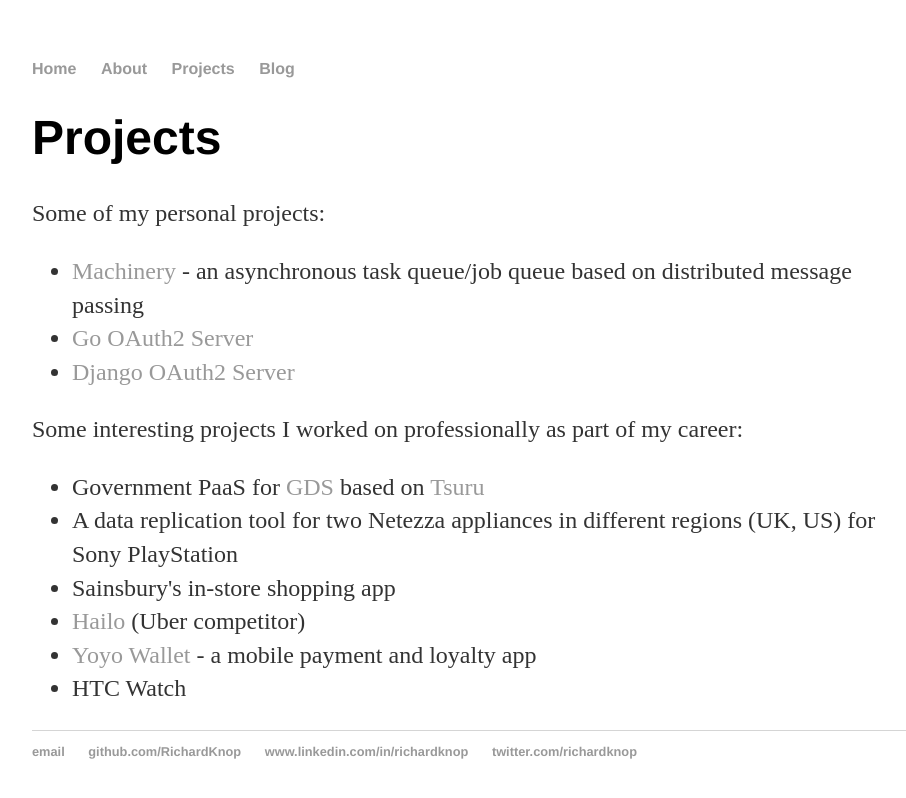
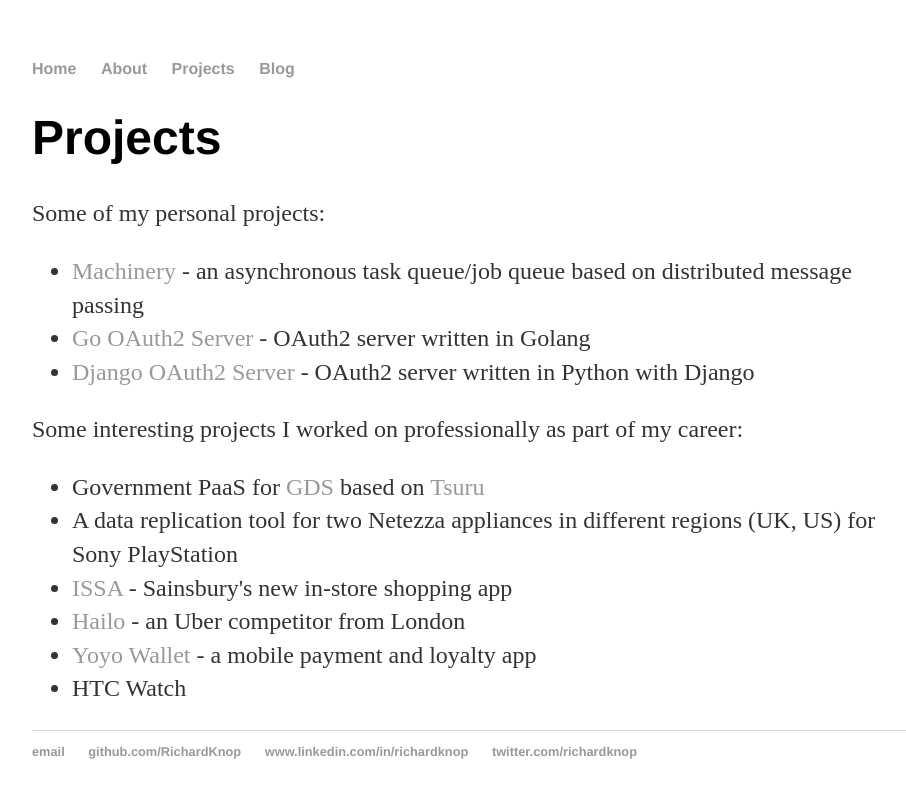
Before and after one commit to RichardKnop/richardknop.github.io, a Jekyll site: the page built from projects/index.html, in a window 1280 px wide. Shown: the top 798 px of the page, without its empty margins (160-1066 px from the left). Built offline with Jekyll 4.4.1, drawn with Linux system fonts in a browser that asks for light colours.

Commit message:
Update index.html

```diff
--- a/projects/index.html
+++ b/projects/index.html
@@ -7,15 +7,15 @@
   <p>Some of my personal projects:</p>
   <ul>
     <li><a href="https://github.com/RichardKnop/machinery">Machinery</a> - an asynchronous task queue/job queue based on distributed message passing</li>
-    <li><a href="https://github.com/RichardKnop/go-oauth2-server">Go OAuth2 Server</a></li>
-    <li><a href="https://github.com/RichardKnop/django-oauth2-server">Django OAuth2 Server</a></a></li>
+    <li><a href="https://github.com/RichardKnop/go-oauth2-server">Go OAuth2 Server</a> - OAuth2 server written in Golang</li>
+    <li><a href="https://github.com/RichardKnop/django-oauth2-server">Django OAuth2 Server</a> - OAuth2 server written in Python with Django</li>
   </ul>
   <p>Some interesting projects I worked on professionally as part of my career:</p>
   <ul>
     <li>Government PaaS for <a href="https://gds.blog.gov.uk/">GDS</a> based on <a href="https://tsuru.io/">Tsuru</a></li>
     <li>A data replication tool for two Netezza appliances in different regions (UK, US) for Sony PlayStation</li>
-    <li>Sainsbury's in-store shopping app</li>
-    <li><a href="https://www.hailoapp.com/">Hailo</a> (Uber competitor)</li>
+    <li><a href="http://www.thegrocer.co.uk/stores/sainsburys-developing-new-in-store-shopping-app/517116.article">ISSA</a> - Sainsbury's new in-store shopping app</li>
+    <li><a href="https://www.hailoapp.com/">Hailo</a> - an Uber competitor from London</li>
     <li><a href="http://yoyowallet.com/">Yoyo Wallet</a> - a mobile payment and loyalty app</li>
     <li>HTC Watch</li>
   </ul>
```
